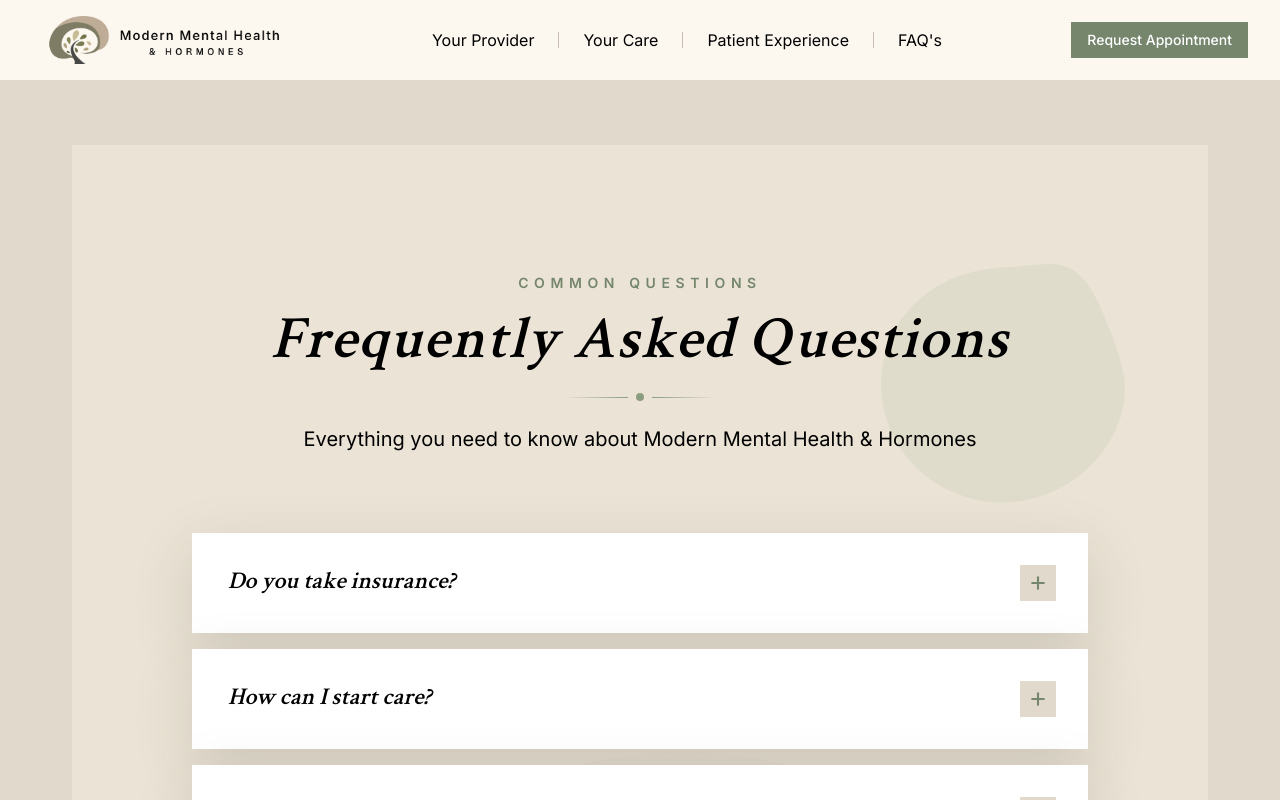
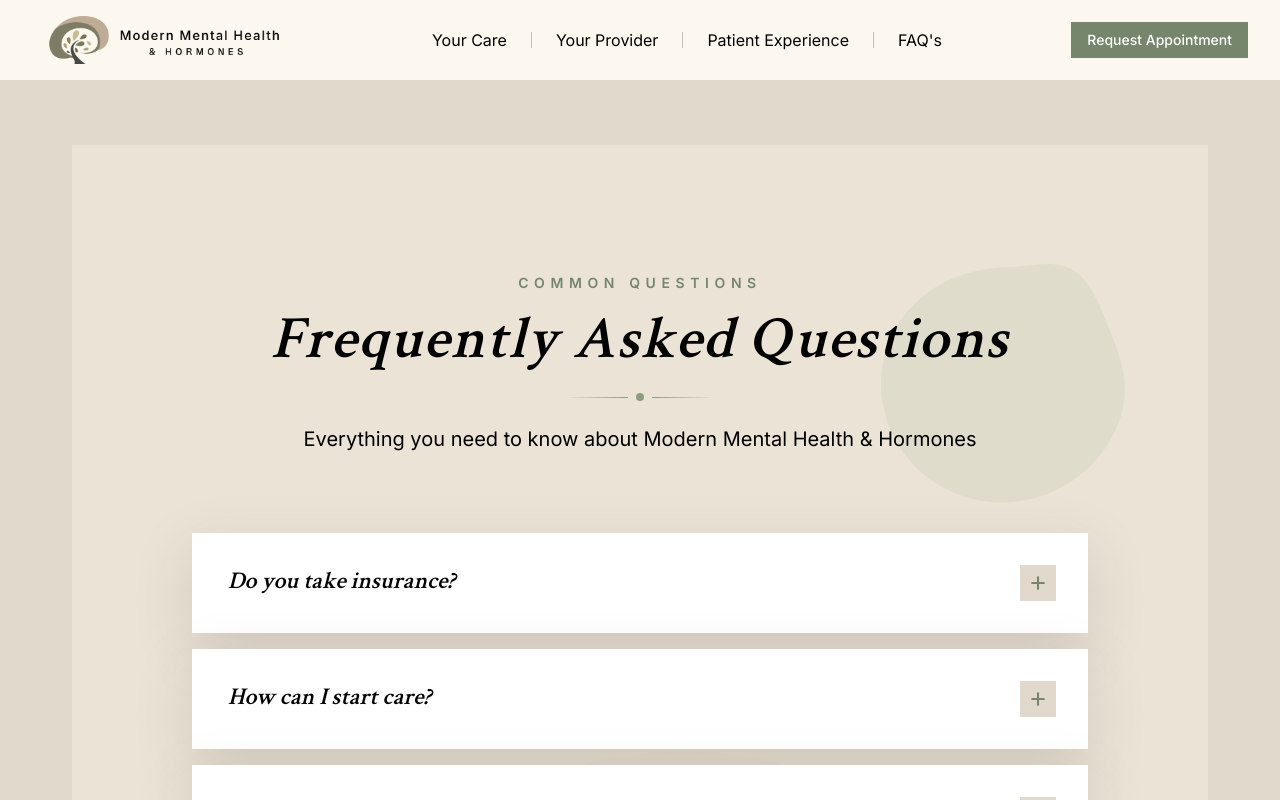
Before and after one commit to JaeShift/MMHH, a Next.js app: page /faq in a window 1280 px wide. Shown: the top 800 px of the page. Built offline with nearby package versions, Linux system fonts and the light colour scheme; a web font is replaced by a local one.

Commit message:
swap Your Provider and Your Care positions in navigation

```diff
--- a/src/components/Header.tsx
+++ b/src/components/Header.tsx
@@ -48,9 +48,9 @@ export default function Header() {
         </Link>
 
         <nav className="hidden md:flex items-center gap-4 lg:gap-6 mx-auto" aria-label="Primary">
+          <Link href={navLinks.services} className="text-sm lg:text-base text-[color:var(--text-secondary)] hover:opacity-80 transition-opacity">Your Care</Link>
+          <div className="w-px h-4 bg-[color:var(--neutral-300)]"></div>
           <Link href={navLinks.provider} className="text-sm lg:text-base text-[color:var(--text-secondary)] hover:opacity-80 transition-opacity">Your Provider</Link>
-          <div className="w-px h-4 bg-[color:var(--neutral-300)]"></div>
-          <Link href={navLinks.services} className="text-sm lg:text-base text-[color:var(--text-secondary)] hover:opacity-80 transition-opacity">Your Care</Link>
           <div className="w-px h-4 bg-[color:var(--neutral-300)]"></div>
           <Link href={navLinks.testimonials} className="text-sm lg:text-base text-[color:var(--text-secondary)] hover:opacity-80 transition-opacity">Patient Experience</Link>
           <div className="w-px h-4 bg-[color:var(--neutral-300)]"></div>
@@ -119,8 +119,8 @@ export default function Header() {
                 {/* Navigation Links */}
                 <nav className="flex flex-col gap-2 mb-8">
                   {[
+                    { href: navLinks.services, label: "Your Care" },
                     { href: navLinks.provider, label: "Your Provider" },
-                    { href: navLinks.services, label: "Your Care" },
                     { href: navLinks.testimonials, label: "Patient Experience" },
                     { href: navLinks.faq, label: "FAQ's" }
                   ].map((item, index) => (
```
